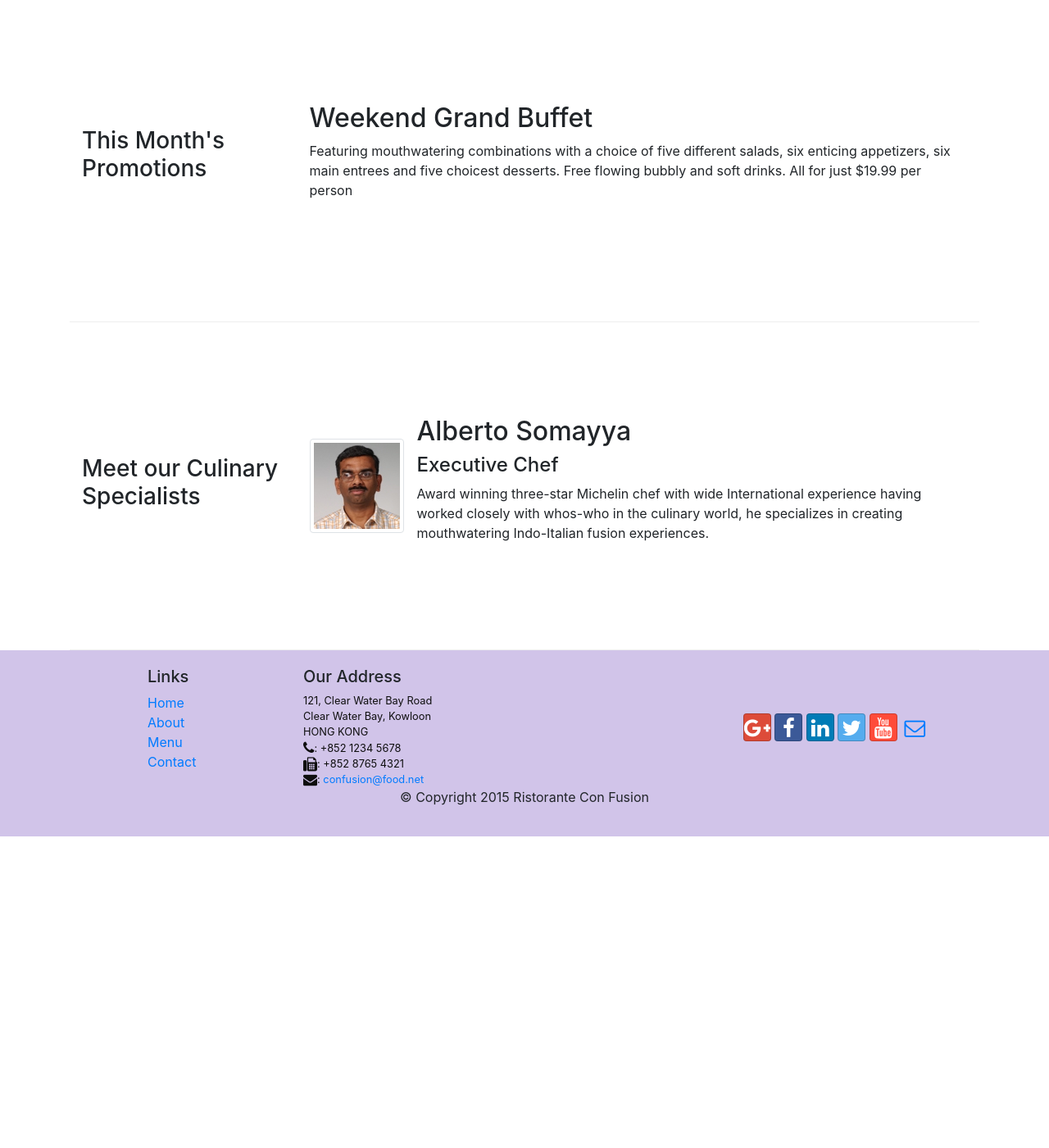
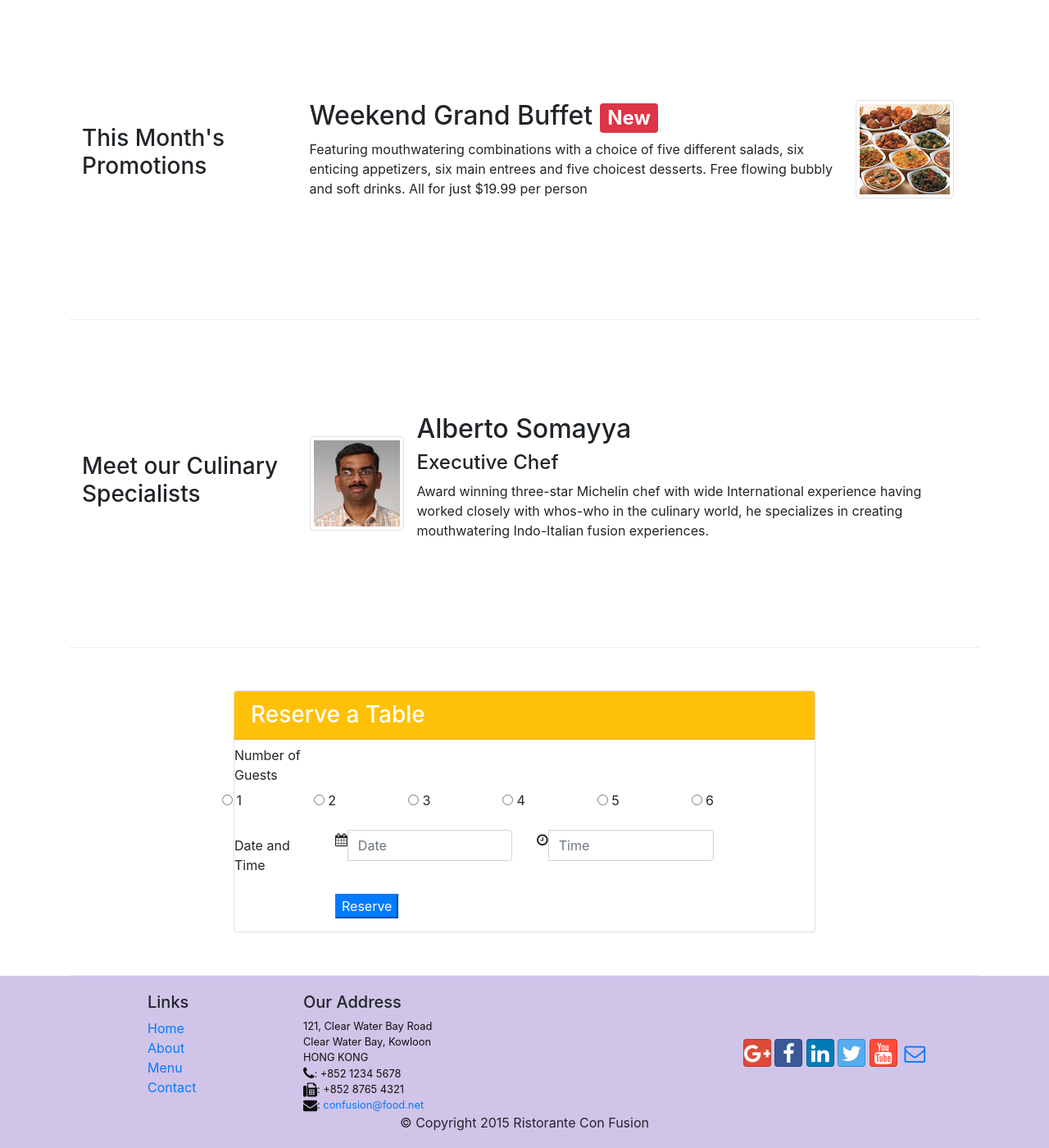
Before and after one commit to tangshane/conFusion, a website: page index.html in a window 1280 px wide. Shown: the part 720-2120 px from the top of the page at 82% size. Before the commit the page ends 1740 px from the top, so only its background shows below. Drawn offline with nearby package versions, Linux system fonts and the light colour scheme.

Commit message:
Assignment 2

```diff
--- a/index.html
+++ b/index.html
@@ -43,16 +43,19 @@
                 <div class="col col-sm align-self-center">
                     <img src="img/logo.png" class="img-fluid">
                 </div>
+                <div class="col col-sm align-self-center">
+                    <a href="#reserveform" class="btn btn-warning text-white btn-sm">Reserve Table</a>
+                </div>
             </div>
         </div>
     </header>
 
     <div class="container">
         <div class="row row-content align-items-center">
-            <div class="col-sm-4 col-md-3">
+            <div class="col-sm-4 col-md-3 flex-last">
                 <h3>Our Lipsmacking Culinary Creations</h3>
             </div>
-            <div class="col-sm col-md">
+            <div class="col-sm col-md flex-first">
                 <div class="media">
                     <img class="d-flex mr-3 img-thumbnail align-self-center"
                          src="img/uthappizza.png" alt="Uthappizza">
@@ -69,20 +72,28 @@
 
 
         <div class="row row-content align-items-center">
-            <div class="col-sm-4 col-md-3 flex-last">
+            <div class="col-sm-4 col-md-3">
                 <h3>This Month's Promotions</h3>
             </div>
-            <div class="col-sm col-md flex-first">
-                <h2>Weekend Grand Buffet</h2>
-                <p>Featuring mouthwatering combinations with a choice of five different salads, six enticing appetizers, six main entrees and five choicest desserts. Free flowing bubbly and soft drinks. All for just $19.99 per person </p>
+            <div class="col-sm col-md">
+                <div class="media">
+                    <div class="media-body">
+                        <h2 class="mt-0">Weekend Grand Buffet <span class="badge badge-danger">New</span></h2>
+                        <p class="hidden-xs-down">Featuring mouthwatering combinations with a choice of five different salads, six enticing appetizers, six main entrees and five choicest desserts. Free flowing bubbly and soft drinks. All for just $19.99 per person </p>
+                    </div>
+                    <div class="media-right media-middle">
+                        <img class="d-flex mr-3 img-thumbnail align-self-center"
+                         src="img/buffet.png" alt="buffet">
+                    </div>
+                </div>
             </div>
         </div>
 
         <div class="row row-content align-items-center">
-            <div class="col-sm-4 col-md-3">
+            <div class="col-sm-4 col-md-3 flex-last">
                 <h3>Meet our Culinary Specialists</h3>
             </div>
-            <div class="col-sm col-md">
+            <div class="col-sm col-md flex-first">
                 <div class="media">
                     <img class="d-flex mr-3 img-thumbnail align-self-center"
                          src="img/alberto.png" alt="Alberto Somayya">
@@ -94,6 +105,61 @@
                          whos-who in the culinary world, he specializes in
                           creating mouthwatering Indo-Italian fusion experiences.
                          </p>
+                    </div>
+                </div>
+            </div>
+        </div>
+
+        <div class="row row-content align-items-center">
+            <div class="col-12 col-sm-8 offset-sm-2">
+                <div class="card">
+                    <h3 class="card-header bg-warning text-white">Reserve a Table</h3>
+                    <div class="card-block">
+                        <form id="reserveform">
+                            <div class="form-group row">
+                                <label class="col-12 col-sm-12 col-md-2 col-form-label">Number of Guests</label>
+                                <div class="col-12 col-sm-12 col-md-10 form-check form-check-inline d-flex justify-content-between">
+                                    <label class="radio-inline">
+                                        <input type="radio" name="guest" id="guest1" value="guest1"> 1
+                                    </label>
+                                    <label class="radio-inline">
+                                        <input type="radio" name="guest" id="guest2" value="guest2"> 2
+                                    </label>
+                                    <label class="radio-inline">
+                                        <input type="radio" name="guest" id="guest3" value="guest3"> 3
+                                    </label>
+                                    <label class="radio-inline">
+                                        <input type="radio" name="guest" id="guest4" value="guest4"> 4
+                                    </label>
+                                    <label class="radio-inline">
+                                        <input type="radio" name="guest" id="guest5" value="guest5"> 5
+                                    </label>
+                                    <label class="radio-inline">
+                                        <input type="radio" name="guest" id="guest6" value="guest6"> 6
+                                    </label>
+                                </div>
+                            </div>
+                            <div class="form-group row">
+                                <label for="date time" class="col-12 col-md-2 col-form-label">Date and Time</label>
+                                <div class="col-12 col-sm-6 col-md-4">
+                                    <div class="input-group">
+                                        <div class="input-group-addon"><i class="fa fa-calendar"></i></div>
+                                        <input type="text" name="date" class="form-control" id="date" placeholder="Date">
+                                    </div>
+                                </div>
+                                <div class="col-12 col-sm-6 col-md-4">
+                                    <div class="input-group">
+                                        <div class="input-group-addon"><i class="fa fa-clock-o"></i></div>
+                                        <input type="text" name="time" class="form-control" id="time" placeholder="Time">
+                                    </div>
+                                </div>
+                            </div>
+                            <div class="form-group row">
+                                <div class="offset-md-2 col-md-10">
+                                    <button type="submit" class="btn-primary">Reserve</button>
+                                </div>
+                            </div>
+                        </form>
                     </div>
                 </div>
             </div>
```
